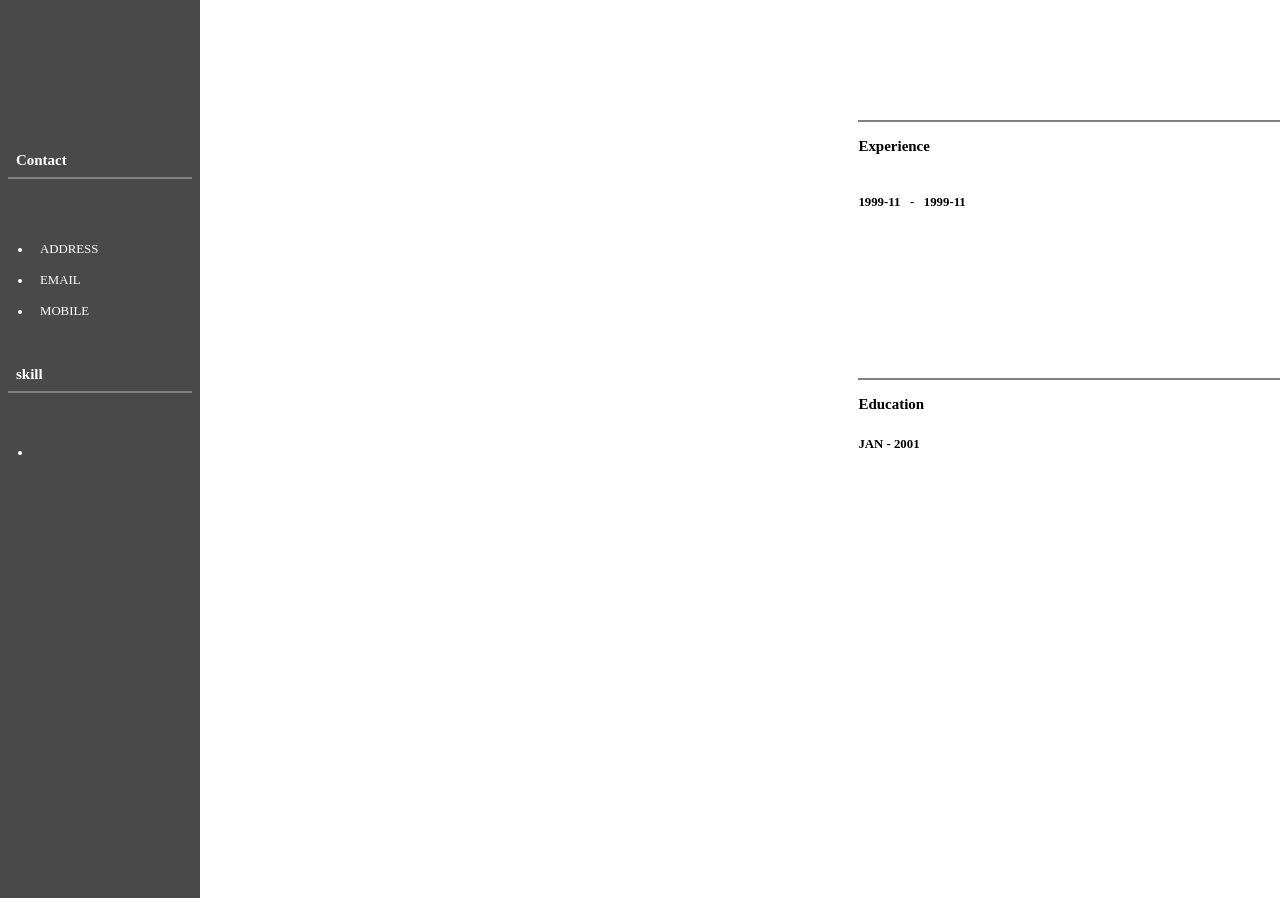
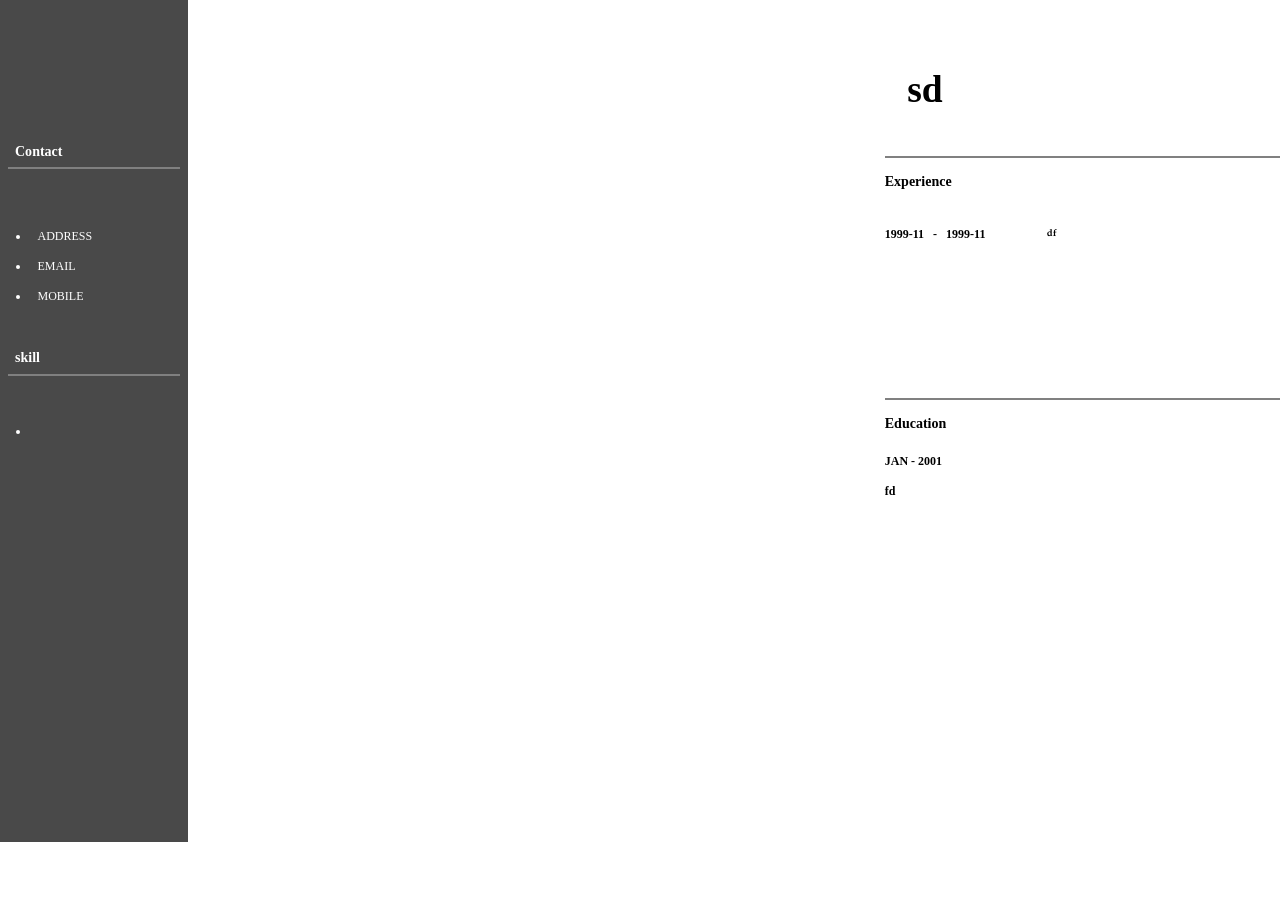
Before and after one commit to amanKumar689/resumeMaker, a website: page demo.html in a window 1280 px wide. After the commit the page ends 842 px from the top, so only its background shows below. Drawn offline with Linux system fonts and the light colour scheme.

Commit message:
bug in 1st.html

```diff
--- a/demo.html
+++ b/demo.html
@@ -6,7 +6,7 @@
     <meta name="viewport" content="width=device-width, initial-scale=1.0">
     <title>1st </title>
     <style>
-        html{zoom: 0.8;}
+        html{zoom: 0.75;}
         * {
             padding: 0px;
             margin: 0px;
@@ -55,17 +55,17 @@
 
 
 
-            <h1 style="border-bottom:3px solid #808080;padding:30px 0px 60px 30px ;font-size: 50px;font-family: Copperplate Gothic;margin-top:60px"></h1>
+            <h1 style="border-bottom:3px solid #808080;padding:30px 0px 60px 30px ;font-size: 50px;font-family: Copperplate Gothic;margin-top:60px">sd</h1>
             <div class="experience" style="min-height: 300px;">
 
                 <h3 style="padding:20px 0px 50px 0px;font-family:Engravers MT;">Experience</h3>
                 <div class="tab">
 
-                    <h4 style="margin-bottom:30px;  position: relative;min-height: 100px;">
+                    <h4 style="margin-bottom:30px; position: relative;min-height: 100px;">
                         1999-11 &nbsp; - &nbsp; 1999-11 <br/><br/> &nbsp;&nbsp;&nbsp;&nbsp;
 
-                        <span style="font-size: 13px;margin-left:120px;position: absolute;top:0px;  ;margin-right:10px;line-height:1.5;font-family:Book Antiqua;font-weight: lighter;">  <span style="font-weight: bold;">
-                               </span><br/><br/> </span></h4></div>
+                        <span style="font-size: 13px;margin-left:200px;position: absolute;top:0px;  ;margin-right:10px;line-height:1.5;font-family:Book Antiqua;font-weight: lighter;">  <span style="font-weight: bold;display:inline-block">
+                             df  </span><br/><br/> </span></h4></div>
 
             </div>
 
@@ -78,7 +78,7 @@
 
 
                      <h4 style="margin-bottom:40px;position: relative;">
-                        JAN - 2001 <br/> <br/>
+                        JAN - 2001 <br/> <br/> fd
 
                         <span style="font-size: 13px;position: absolute;top:0px;left:250px;line-height:1.5;font-family:Book Antiqua; font-weight: lighter; ">
                             <br/><br/></h4></div>
```
Also changed, not shown: 1st.html (+2 -2 lines).
